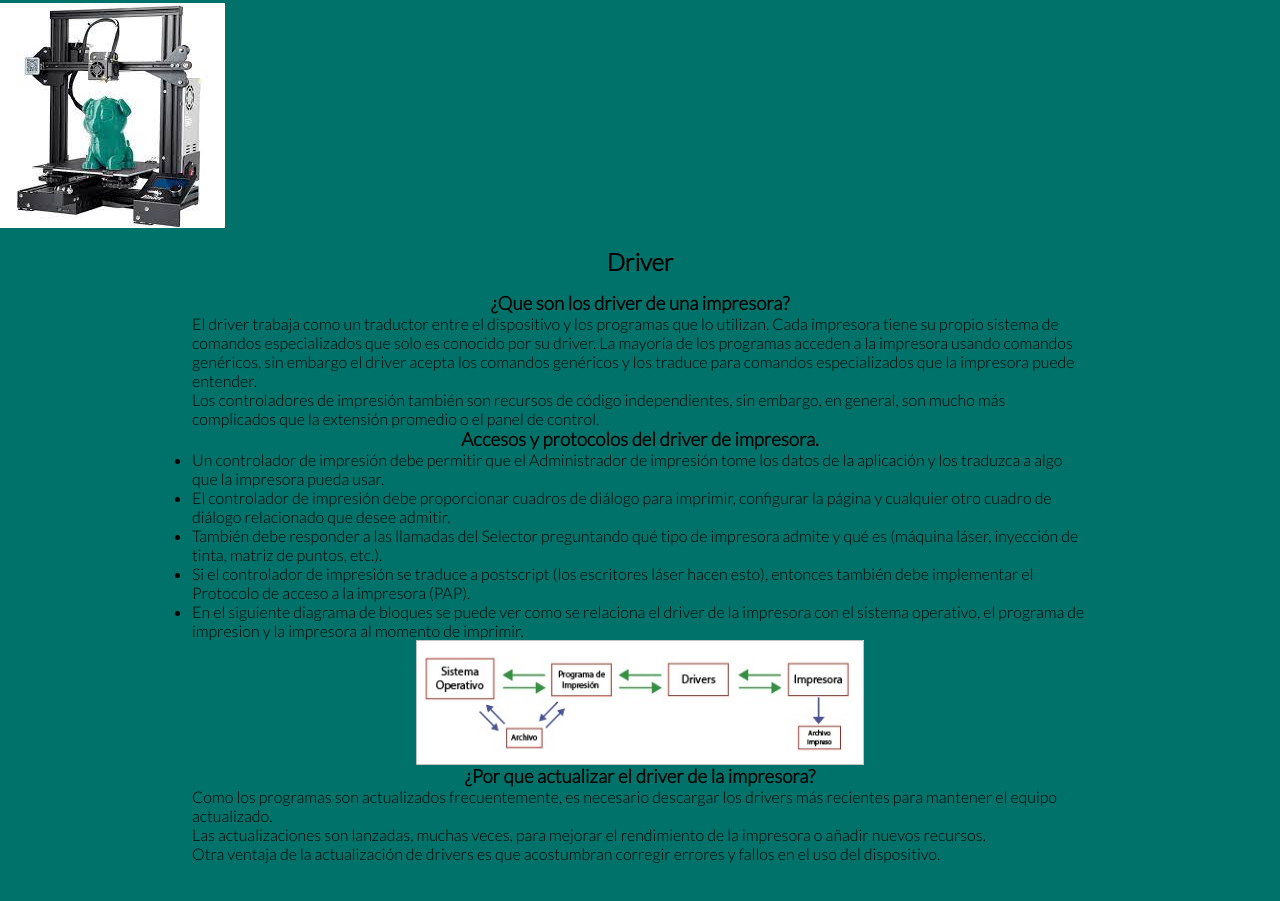
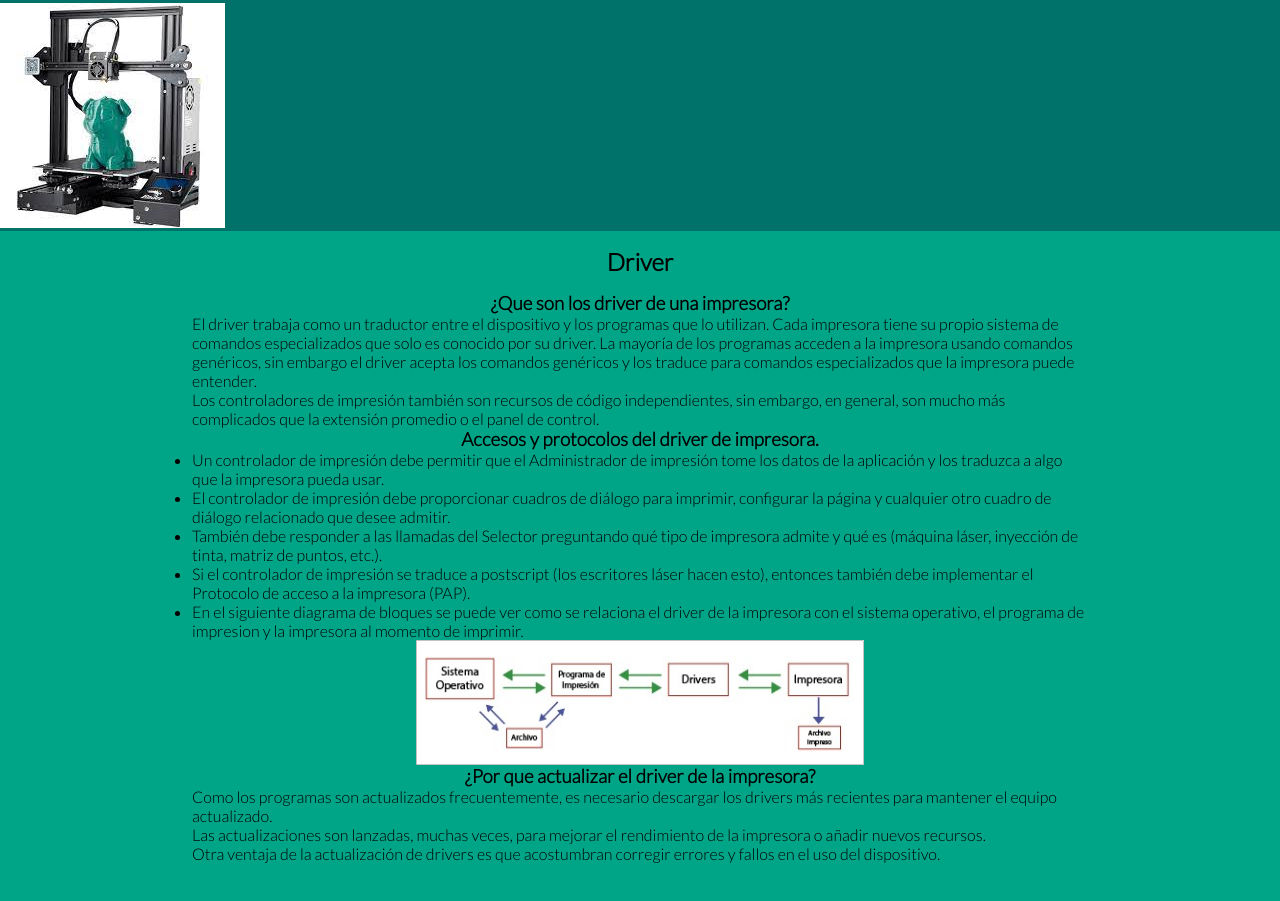
Before and after one commit to pablo99nunez/TP-Drivers-HTML-SPD, a plain HTML site: page index.html in a window 1280 px wide. Shown: the part 2962-3863 px from the top of the page. Drawn offline with Linux system fonts and the light colour scheme.

Commit message:
color driver

```diff
--- a/style.css
+++ b/style.css
@@ -88,6 +88,7 @@ h1{
 }
 
 #driver{
+    background-color: var(--color-light);
     flex-direction: column;
     justify-content: space-between;
 }
```
